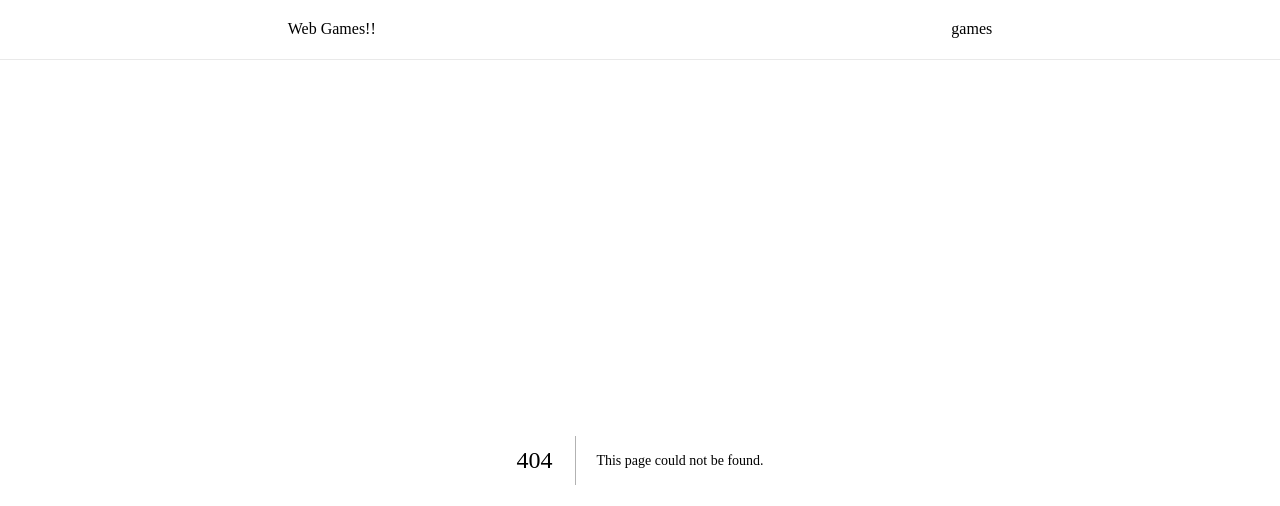
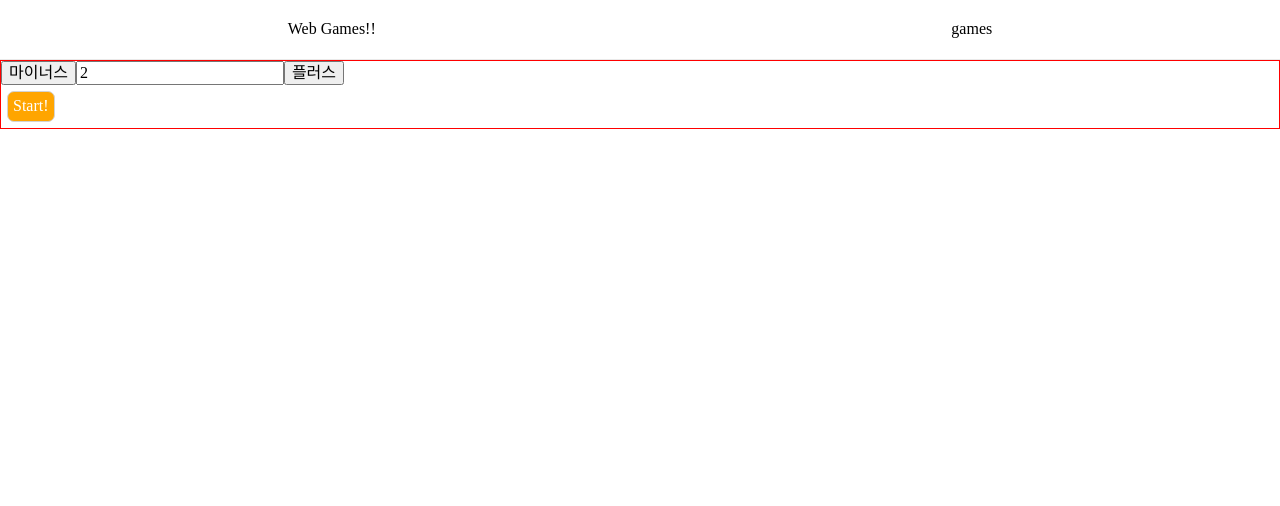
Before and after one commit to pho9902/webGames, a Next.js app: page /ladder in a window 1280 px wide. Before the commit this address had no page. Shown: the top 506 px of the page. Built offline with nearby package versions, Linux system fonts and the light colour scheme.

Commit message:
ladder : 사타리 타기 게임 컴포넌트, 페이지, 개수 설정 페이지 구현

```diff
--- /dev/null
+++ b/src/components/Ladder/Before/index.tsx
@@ -0,0 +1,26 @@
+import { CommonFillBtn } from "styles/button";
+
+interface Props {
+  count: number;
+  setCount: Function;
+  setIsPlay: Function;
+}
+export default function Before({ count, setCount, setIsPlay }: Props) {
+  return (
+    <>
+      <div>
+        {count === 2 ? (
+          <button>마이너스</button>
+        ) : (
+          <button onClick={() => setCount(count - 1)}>마이너스</button>
+        )}
+
+        <input value={count} onChange={e => setCount(Number(e.target.value))} />
+        <button onClick={() => setCount(count + 1)}>플러스</button>
+      </div>
+      <CommonFillBtn background="orange" onClick={() => setIsPlay(true)}>
+        Start!
+      </CommonFillBtn>
+    </>
+  );
+}
--- /dev/null
+++ b/src/components/Ladder/index.tsx
@@ -0,0 +1,18 @@
+import { useState } from "react";
+import { Wrap } from "./style";
+import Before from "./Before";
+
+export default function Ladder() {
+  const [count, setCount] = useState<number>(2);
+  const [isPlay, setIsPlay] = useState<boolean>(false);
+
+  return (
+    <Wrap>
+      {isPlay ? (
+        <div>{count}</div>
+      ) : (
+        <Before count={count} setCount={setCount} setIsPlay={setIsPlay} />
+      )}
+    </Wrap>
+  );
+}
--- /dev/null
+++ b/src/components/Ladder/style.ts
@@ -0,0 +1,5 @@
+import styled from "styled-components";
+
+export const Wrap = styled.div`
+  border: 1px solid red;
+`;
--- /dev/null
+++ b/src/pages/ladder.tsx
@@ -0,0 +1,5 @@
+import Ladder from "components/Ladder";
+
+export default function ladder() {
+  return <Ladder />;
+}
```
Also changed, not shown: src/components/Main/index.tsx (+7 -0 lines).
